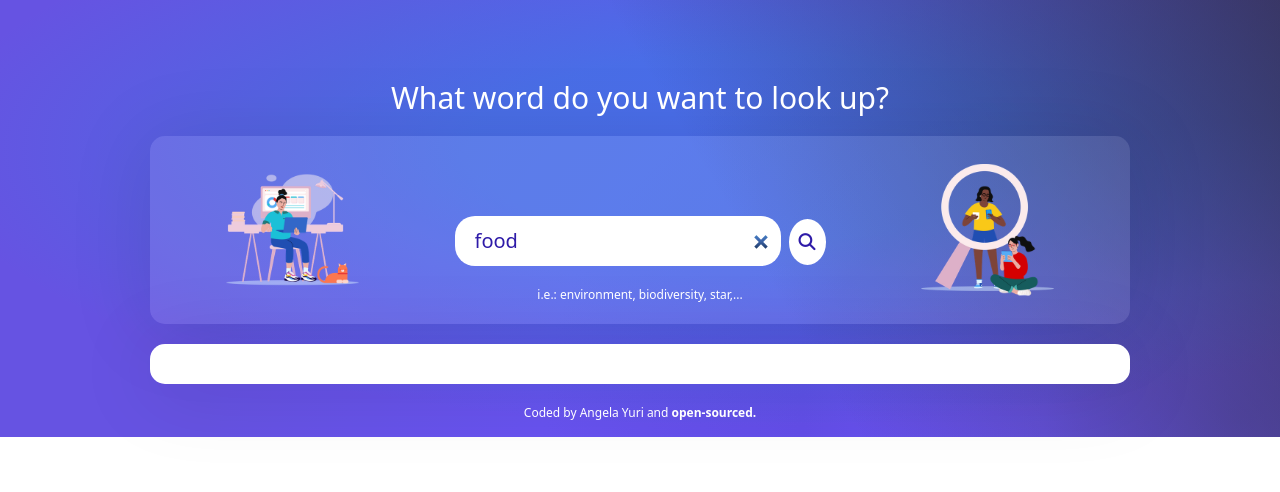
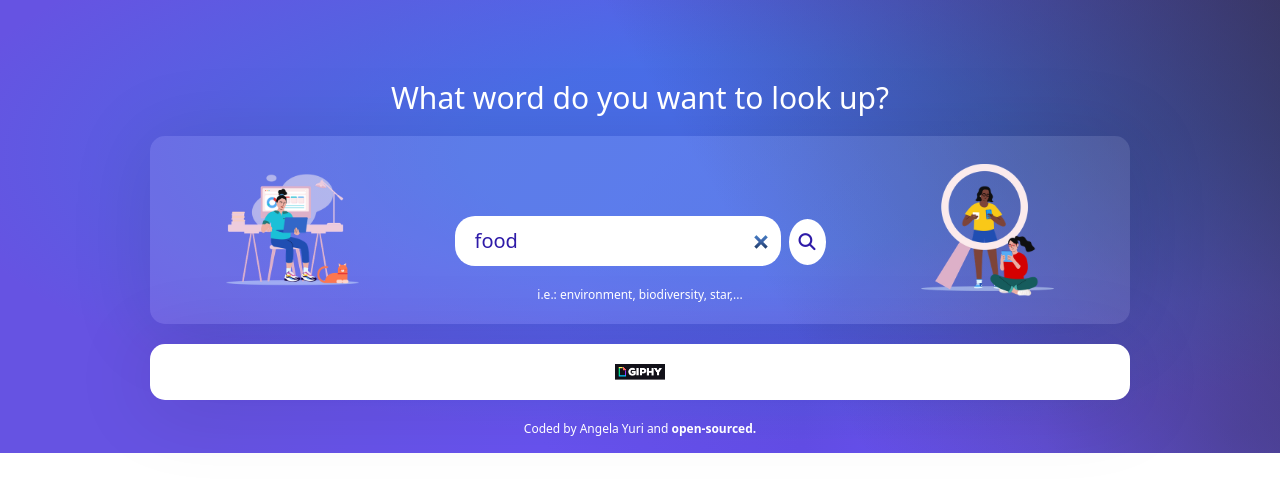
Before and after one commit to an-yr/react-dictionary-app, a React (Create React App) app: page / in a window 1280 px wide. Shown: the top 492 px of the page. Built offline with nearby package versions, Linux system fonts and the light colour scheme; no server answers.

Commit message:
added the giphy logo

```diff
--- a/src/Dictionary.css
+++ b/src/Dictionary.css
@@ -55,6 +55,9 @@ body {
 .Dictionary img {
   width: 16%;
 }
+.Dictionary .giphy-logo {
+  width: 50px;
+}
 .Dictionary .result {
   background-color: white;
   padding: 20px 30px;
--- a/src/Dictionary.js
+++ b/src/Dictionary.js
@@ -2,6 +2,7 @@ import React, { useState } from "react";
 import "./Dictionary.css";
 import image_lupa from "./image_lupa.png";
 import image_work from "./image_work.png";
+import giphy_logo from "./giphy_logo.png";
 import axios from "axios";
 import Results from "./Results";
 import Giphy from "./Giphy";
@@ -78,6 +79,11 @@ export default function Dictionary(props) {
         <Results results={results} />
         <div className="result">
           <Giphy giphy={giphy} />
+          <img
+            src={giphy_logo}
+            className="giphy-logo m-auto d-block"
+            alt="Giphy logo"
+          />
         </div>
       </div>
     );
```
Also changed, not shown: src/giphy_logo.png (added).
